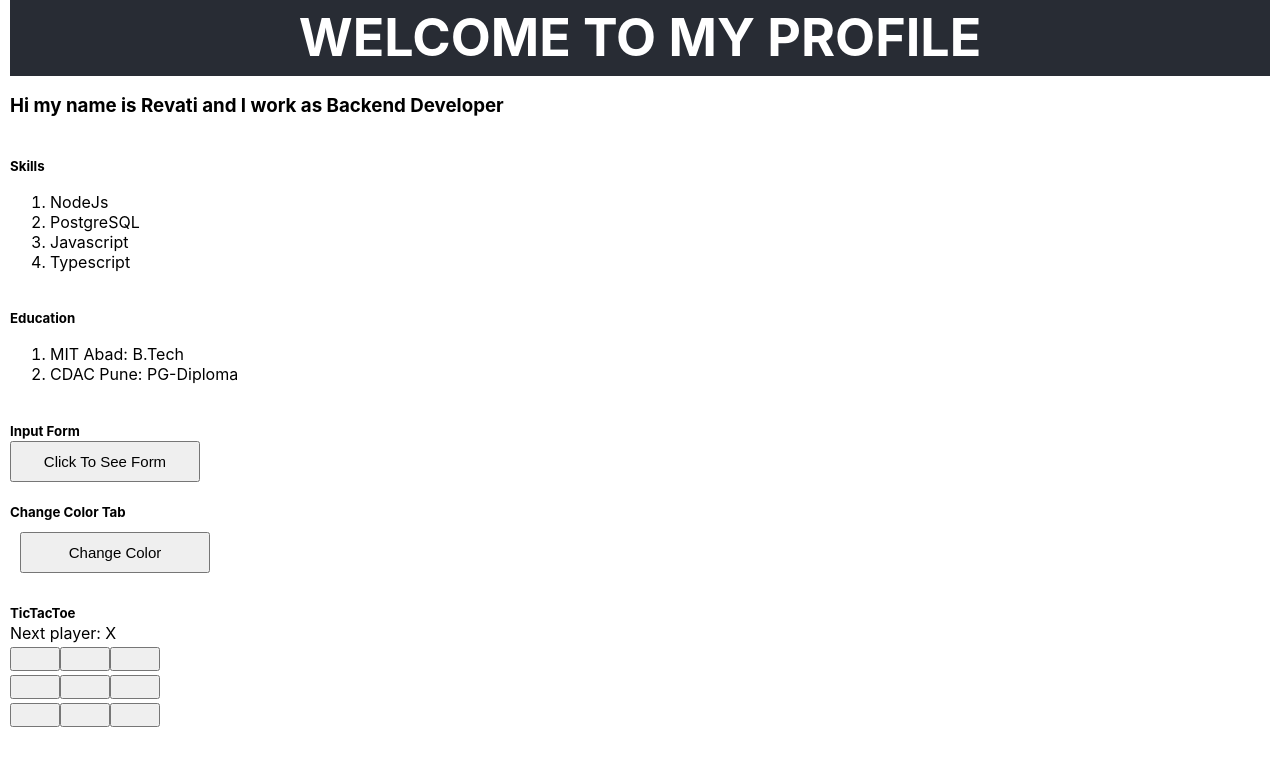
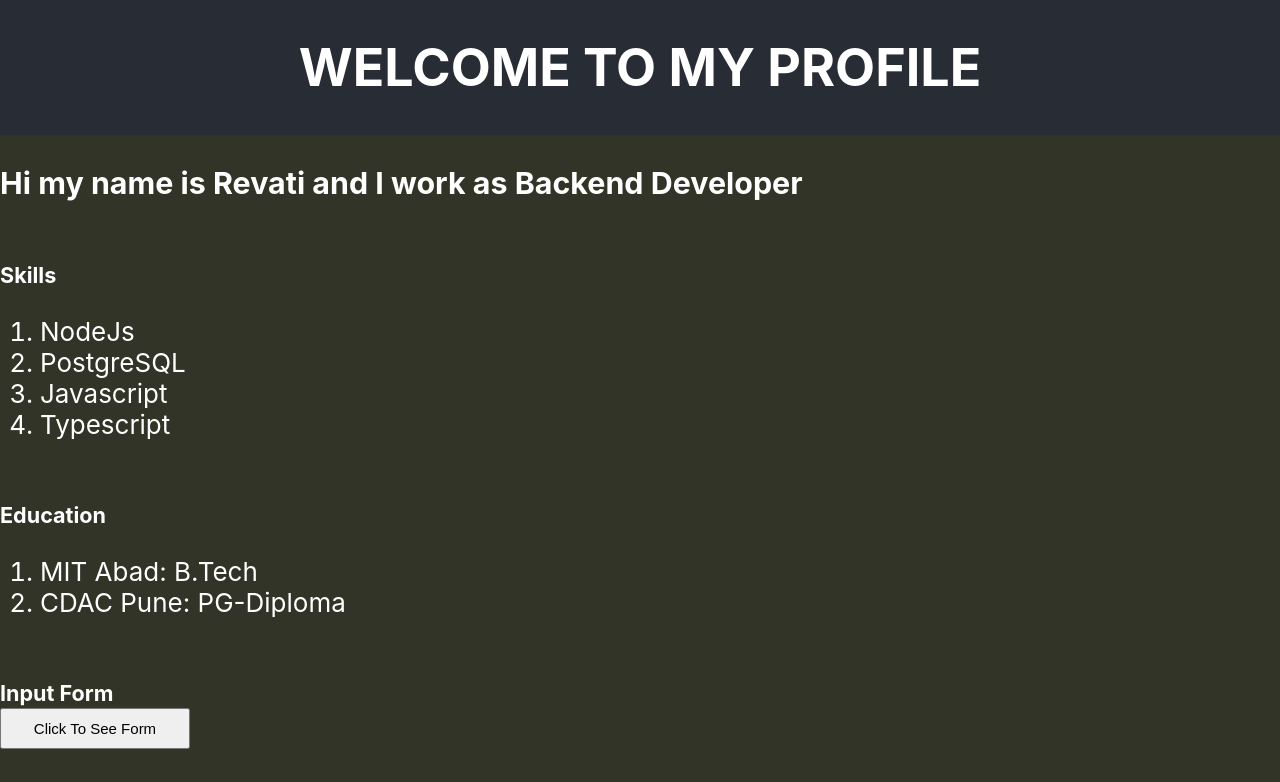
Before and after one commit to revati-kulkarni/ReactAndJavascript, a React app: page / in a window 1280 px wide. Shown: the top 782 px of the page. Built offline with nearby package versions, Linux system fonts and the light colour scheme.

Commit message:
This commit shows i cant get CSS!

```diff
--- a/src/components/App.css
+++ b/src/components/App.css
@@ -20,12 +20,14 @@ h3 {
   }
 }
 .MyApp {
-  height: 100px;
-  border-width: 3px;
-  margin: 10px;
+  background-color: #323428;
+  min-height: 20mm;
   display: flex;
-  margin-top: auto;
   flex-direction: column;
+  align-items: right;
+  justify-content: left;
+  font-size: calc(10px + 2vmin);
+  color: white;
 }
 
 .App-header {
@@ -70,10 +72,21 @@ button {
 }
 .square {
   width: 50px;
-  font-size: medium;
+  height: 50px;
+  font-size: large;
   font-style: normal;
-  font-family: 'Courier New', Courier, monospace;
+  font-display: block;
+  font-family: "Courier New", Courier, monospace;
 }
-.board-row{
-  width: 200px;
+.board-row {
+  width: 150px;
+  height: 50px;
+
 }
+
+.TicTacToe {
+  background-color: rebeccapurple;
+  font-size: calc(10px + 2vmin);
+  color: white;
+  font-size: calc(10px + 2vmin);
+}
--- a/src/components/App.js
+++ b/src/components/App.js
@@ -8,10 +8,11 @@ import Square from "./tic-tac-toe/Square";
 function App() {
   return (
     <>
-      <div className="MyApp">
-        <header className="App-header">
+      <table className="MyApp">
+        <th className="App-header">
           <h1>WELCOME TO MY PROFILE</h1>
-        </header>
+        </th>
+
         <h3>
           Hi my name is {user.name} and I work as {user.role}
         </h3>
@@ -25,7 +26,7 @@ function App() {
         <ColorChange className="Color"></ColorChange>
         <h5>TicTacToe</h5>
         <Square className="TicTacToe"></Square>
-      </div>
+      </table>
     </>
   );
 }
```
